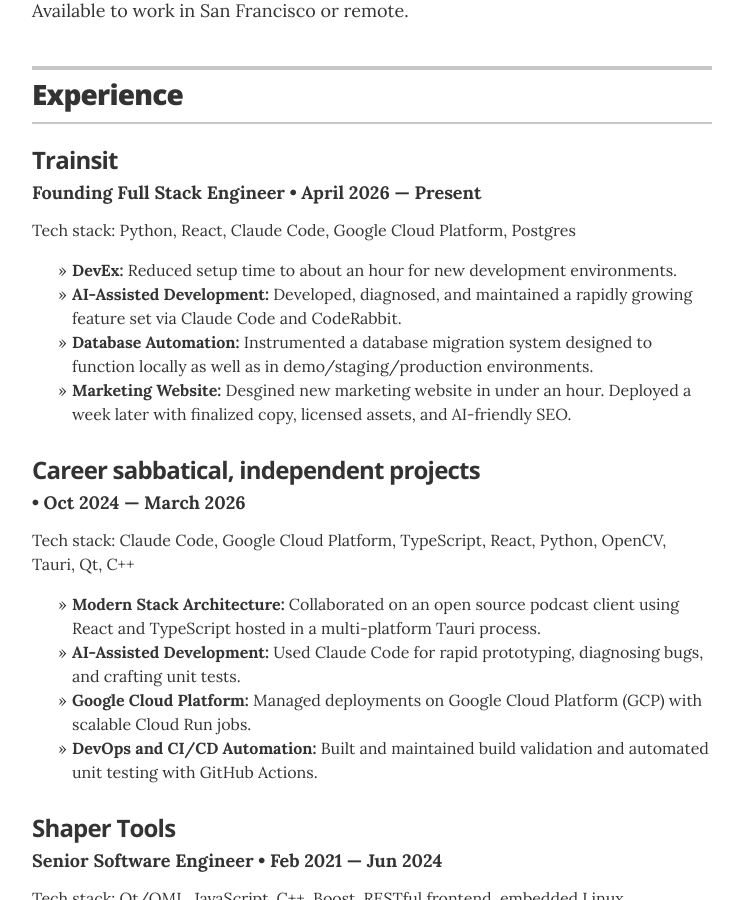
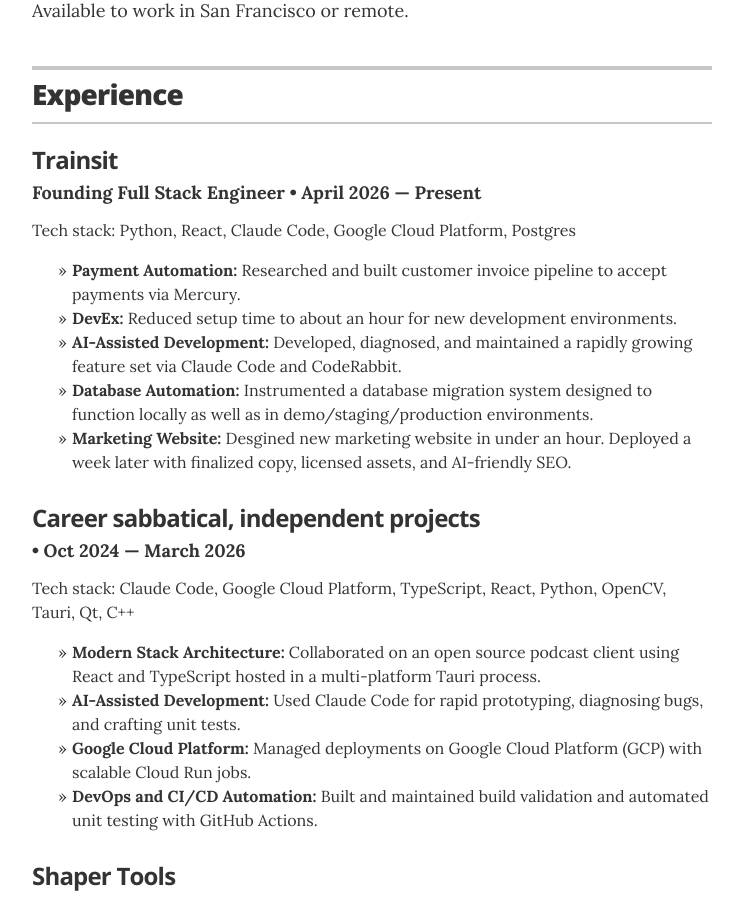
Before and after one commit to MrEricSir/resume, a Jekyll site: the page built from index.html, in a window 1280 px wide and 900 px high, scrolled down 702 px. Shown: the whole window, without its empty margins (268-1011 px from the left). Built offline with Jekyll 4.4.1, drawn with Linux system fonts in a browser that asks for light colours.

Commit message:
Added Mercury integration

```diff
--- a/_data/experience.yml
+++ b/_data/experience.yml
@@ -5,6 +5,7 @@
   duration: April 2026 &mdash; Present
   summary: "<p>Tech stack: Python, React, Claude Code, Google Cloud Platform, Postgres</p>
 <ul style=\"list-style-type: '» ';\">
+<li><b>Payment Automation:</b> Researched and built customer invoice pipeline to accept payments via Mercury.
 <li><b>DevEx:</b> Reduced setup time to about an hour for new development environments.
 <li><b>AI-Assisted Development:</b> Developed, diagnosed, and maintained a rapidly growing feature set via Claude Code and CodeRabbit.
 <li><b>Database Automation:</b> Instrumented a database migration system designed to function locally as well as in demo/staging/production environments.
```
